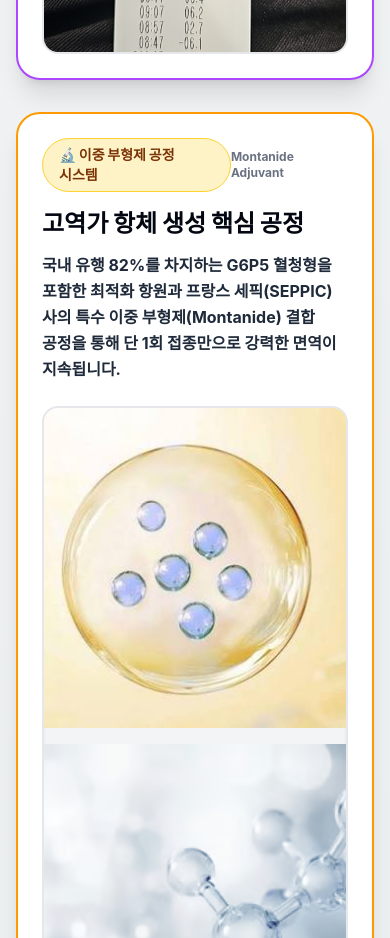
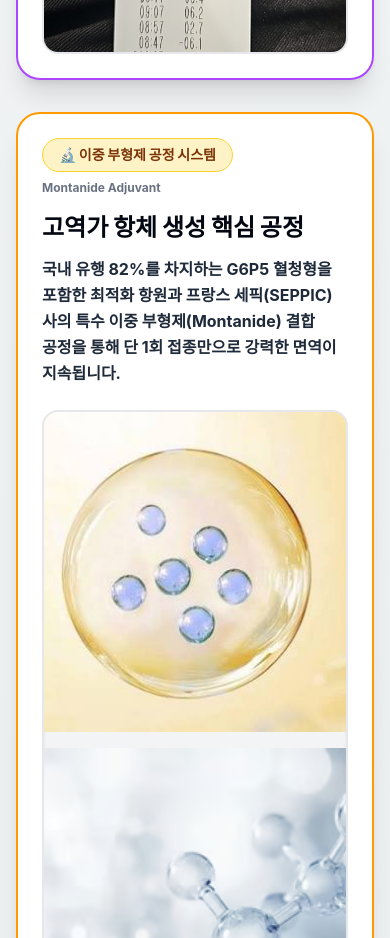
Before and after one commit to hongsoonil02-maker/rotagal, a React (Vite) app: page / in a window 390 px wide. Shown: the part 5060-5998 px from the top of the page. Built offline with nearby package versions, Linux system fonts and the light colour scheme.

Commit message:
fix: improve mobile word wrapping with non-breaking spaces and fix card4 layout

```diff
--- a/src/RotagalLanding.jsx
+++ b/src/RotagalLanding.jsx
@@ -339,11 +339,11 @@ export default function RotagalLanding() {
             {/* Card 4: Pharmagal Facility 2 & 3 */}
             <div className="bg-white p-6 sm:p-8 rounded-3xl shadow-xl border-2 border-amber-500 flex flex-col justify-between transform transition-all duration-300 hover:-translate-y-1">
               <div>
-                <div className="flex items-center justify-between mb-4">
-                  <span className="bg-amber-100 text-amber-900 font-black px-4 py-1.5 rounded-full text-sm sm:text-base border border-amber-300">
+                <div className="flex flex-col sm:flex-row items-start sm:items-center justify-between gap-2 mb-4">
+                  <span className="bg-amber-100 text-amber-900 font-black px-4 py-1.5 rounded-full text-sm sm:text-base border border-amber-300 whitespace-nowrap break-keep shrink-0">
                     {t.qualityShowcase.card4Badge}
                   </span>
-                  <span className="text-xs sm:text-sm font-bold text-gray-500">{t.qualityShowcase.card4Sub}</span>
+                  <span className="text-xs sm:text-sm font-bold text-gray-500 whitespace-nowrap break-keep shrink-0">{t.qualityShowcase.card4Sub}</span>
                 </div>
                 <h3 className="text-2xl sm:text-3xl font-black text-gray-950 mb-3 break-keep">
                   {t.qualityShowcase.card4Title}
--- a/src/translations.js
+++ b/src/translations.js
@@ -11,8 +11,8 @@ export const translations = {
       badge: "유럽 명가 Pharmagal Bio 공식 수입 백신 (EU GMP 인증 · 유럽 Virvac(버박) 보비젠 동일 오리지널)",
       bannerTitle: "★ EUROPEAN UNION GMP CERTIFIED ★",
       bannerDesc: "유럽 연합(EU) GMP 최고 등급 품질 인증 · 글로벌 동물약품 1위 Virvac(버박) '보비젠(Bovigen Scour)' 유럽 현지 100% 동일 공급 백신",
-      title1: "송아지 폐사율 감소의 핵심",
-      title2: "설사예방 3종 혼합백신 로타갈",
+      title1: "송아지 폐사율 감소의\u00A0핵심",
+      title2: "설사예방 3종 혼합백신\u00A0로타갈",
       subtitle: "한우 농가의 든든한 파트너. 치명적인 송아지 설사병으로부터 농가의 소중한 자산과 수익을 완벽하게 지켜드립니다.",
       btnInquiry: "지역 총판 다이렉트 문의",
       btnVideo: "제품 소개 영상 보기"
@@ -25,50 +25,50 @@ export const translations = {
       title: "왜 로타갈이 정답일까요?",
       subtitle: "3종 혼합백신으로 어미 소에게 접종하여 초유를 통해 강력한 면역력을 전달합니다.",
       yt1Badge: "YouTube",
-      yt1Title: "로타갈 제품 소개 및 핵심 작용 기전",
+      yt1Title: "로타갈 제품 소개 및 핵심 작용\u00A0기전",
       yt2Badge: "ORIGINAL HD",
-      yt2Title: "유럽 현지 첨단 바이오 공정 및 품질 증명"
+      yt2Title: "유럽 현지 첨단 바이오 공정 및 품질\u00A0증명"
     },
     qualityShowcase: {
       badge: "EUROPEAN UNION GMP CERTIFIED QUALITY",
-      title: "세계가 인정한 품질: 유럽 명가 파마갈 바이오",
+      title: "세계가 인정한 품질: 유럽 명가 파마갈\u00A0바이오",
       subtitle: "로타갈(Rotagal)은 세계적 동물약품 브랜드 Virvac(버박)이 유럽 전역에 공급하는 '보비젠(Bovigen Scour)'과 100% 동일한 글로벌 오리지널 프리미엄 백신입니다. 까다로운 유럽 연합 EU GMP 인증 및 대한민국 농림축산검역본부 국가출하승인검정 면제를 획득한 완벽한 품질을 자랑합니다.",
       card1Badge: "🏆 국가검역본부 공식 인증",
       card1Sub: "정부 검정 면제 승인",
-      card1Title: "국가출하승인검정 면제 인정서",
+      card1Title: "국가출하승인검정 면제\u00A0인정서",
       card1Desc: "매 생산 배치(Batch)마다 유럽 연합의 가장 엄격한 GMP 품질 검증을 완벽히 통과하므로, 대한민국 농림축산검역본부로부터 국가출하승인검정을 면제받은 최고 신뢰도의 오리지널 백신입니다.",
       card2Badge: "❄️ 완벽 콜드체인 시스템",
       card2Sub: "2℃~8℃ 정온 유지",
-      card2Title: "유럽 직수입 첨단 정온 보관 시스템",
+      card2Title: "유럽 직수입 첨단 정온 보관\u00A0시스템",
       card2Desc: "유럽 슬로바키아 현지 제조소에서부터 대한민국 농가까지 2℃~8℃의 완벽한 콜드체인 시스템으로 직수입됩니다. 제조일로부터 24개월(유럽 현지 36개월)의 넉넉한 유통기한으로 안정적인 재고 관리가 가능합니다.",
       card2Img1: "첨단 정온 보관",
       card2Img2: "유럽 현지 제조소 인증",
       card3Badge: "🏭 유럽 현지 연구·제조소",
       card3Sub: "Pharmagal Bio s.r.o.",
-      card3Title: "유럽 동물용의약품 선도 기업 설비",
+      card3Title: "유럽 동물용의약품 선도 기업\u00A0설비",
       card3Desc: "슬로바키아 니트라(Nitra)에 위치한 파마갈 바이오 연구소는 최첨단 바이오 리액터와 항원 정제 기술을 보유한 유럽 글로벌 백신 명가로, 전 세계에 프리미엄 백신을 공급하고 있습니다.",
-      card4Badge: "🔬 이중 부형제 공정 시스템",
+      card4Badge: "🔬 이중 부형제 공정\u00A0시스템",
       card4Sub: "Montanide Adjuvant",
-      card4Title: "고역가 항체 생성 핵심 공정",
+      card4Title: "고역가 항체 생성 핵심\u00A0공정",
       card4Desc: "국내 유행 82%를 차지하는 G6P5 혈청형을 포함한 최적화 항원과 프랑스 세픽(SEPPIC)사의 특수 이중 부형제(Montanide) 결합 공정을 통해 단 1회 접종만으로 강력한 면역이 지속됩니다."
     },
     infographic: {
-      topBadge: "송아지 자산 보호를 위한 원샷 백신 솔루션",
+      topBadge: "송아지 자산 보호를 위한 원샷 백신\u00A0솔루션",
       title1: "로타갈",
       title2: "(Rotagal)",
-      title3: "핵심 방어 메커니즘",
+      title3: "핵심 방어\u00A0메커니즘",
       subtitle: "송아지 설사병 3대 원인체(로타, 코로나, 대장균)를 단 한 번의 접종으로 완벽 차단하는 유럽 Virvac(버박) 오리지널 (EU GMP 인증) 프리미엄 백신의 작동 원리와 접종 가이드라인입니다.",
       gmpBadge: "유럽 연합(EU) GMP 공식 인증 · 글로벌 1위 Virvac(버박) 보비젠 동일 오리지널 백신",
       sec1Badge: "'로타갈'이란?",
       sec1Sub: "3종 혼합 프리미엄",
-      sec1Title: "송아지 설사병 3대 원인체 완벽 차단",
+      sec1Title: "송아지 설사병 3대 원인체 완벽\u00A0차단",
       rotaName: "Rotavirus",
       rotaDesc: "로타바이러스 G6P1, G6P5",
       coronaName: "Coronavirus",
       coronaDesc: "Corona C-197KWD20",
       coliName: "E. coli K99",
       coliDesc: "대장균 K99 F5 항원",
-      mechTitle: "초유를 통한 항체 전달 메커니즘",
+      mechTitle: "초유를 통한 항체 전달\u00A0메커니즘",
       step1Title: "🐄 임신우 접종",
       step1Desc: "어미 소 일괄 접종",
       step2Title: "🍼 초유 항체 전달",
@@ -78,19 +78,19 @@ export const translations = {
       mechDuration: "생후 1일, 5주, 12주까지 지속 방어",
       sec2Badge: "접종 프로그램",
       sec2Sub: "노동력 및 비용 절감",
-      guideBadge: "유럽 표준 권장 접종 가이드라인",
+      guideBadge: "유럽 표준 권장 접종\u00A0가이드라인",
       guideQuote1: "유럽에서는 분만전 ",
       guideQuoteHighlight: "3주~12주까지",
       guideQuote2: " 일괄 1회 접종(원샷)",
-      progStep1Title: "임신우 분만 전 일괄 접종 (원샷)",
+      progStep1Title: "임신우 분만 전 일괄 접종\u00A0(원샷)",
       progStep1Desc: "분만 예정일 전 3주에서 12주 사이의 임신 소에게 단 1회(3mL) 근육 접종하여 농가의 접종 일정 관리 편의성을 극대화합니다.",
-      progStep2Title: "초유를 통한 고역가 항체 농축",
+      progStep2Title: "초유를 통한 고역가 항체\u00A0농축",
       progStep2Desc: "어미 소의 체내에서 생성된 3대 질병 방어 면역 글로불린이 초유로 고도로 농축되어 전달 준비를 마칩니다.",
-      progStep3Title: "태어나자마자 자동 면역 형성",
+      progStep3Title: "태어나자마자 자동 면역\u00A0형성",
       progStep3Desc: "갓 태어난 송아지가 초유를 섭취함과 동시에 장관 내부에 강력한 방어벽이 형성되어 설사병 치사율을 방지합니다.",
       sec3Badge: "차별화된 G6P5 차단 효과",
       sec3Sub: "국내 발생 82% 대응",
-      sec3Title: "한국 농장에서 문제되는 G6P5 혈청형 완벽 방어",
+      sec3Title: "한국 농장에서 문제되는 G6P5 혈청형 완벽\u00A0방어",
       colHeader1: "구분 항목",
       colHeader2: "로타갈",
       colHeader3: "경쟁 백신",
@@ -139,19 +139,19 @@ export const translations = {
       ctaBtn: "로타갈 원샷 백신 다이렉트 상담 신청"
     },
     features: {
-      title: "로타갈(보비젠)의 독보적 장점",
-      subtitle: "타사 제품과 비교할 수 없는 프리미엄 백신의 품질",
-      item1Title: "EU GMP 프리미엄 품질",
+      title: "로타갈(보비젠)의 독보적\u00A0장점",
+      subtitle: "타사 제품과 비교할 수 없는 프리미엄 백신의\u00A0품질",
+      item1Title: "EU GMP 프리미엄\u00A0품질",
       item1Desc: "까다로운 유럽의 품질 관리 기준(EU GMP)을 통과한 오리지널 백신으로 한 차원 높은 안전성과 신뢰성을 보장합니다. 세계가 인정한 3대 원인체 통합 방어 솔루션입니다.",
-      item2Title: "탁월한 교차면역 및 고역가",
+      item2Title: "탁월한 교차면역 및\u00A0고역가",
       item2Desc: "국내 발생 82%를 차지하는 G6P5 및 G6P1 로타바이러스에 방어효과가 탁월하며, 대장균(E. coli K99 F5)과 코로나(Corona C-197KWD20 고급 항체 타이터) 예방을 강력하게 지원합니다.",
-      item3Title: "길고 여유로운 유통기한",
+      item3Title: "길고 여유로운\u00A0유통기한",
       item3Desc: "제조일로부터 24개월의 넉넉한 유통기한(유럽 현지 36개월)으로 농가에서 보관 및 관리가 경쟁 제품 대비 훨씬 용이하여 재고 관리 효율을 대폭 높여줍니다.",
-      item4Title: "편리한 일괄 원샷 접종",
+      item4Title: "편리한 일괄 원샷\u00A0접종",
       item4Desc: "유럽 표준 권장 가이드라인에 따라 분만전 3주~12주 사이 임신우에 1두분(3mL)을 단 1회 일괄 접종(원샷)합니다. 번거로운 다회 접종을 없애 노동력과 관리 비용을 획기적으로 줄여줍니다."
     },
     reviews: {
-      title: "전국 농장주님들의 생생한 후기",
+      title: "전국 농장주님들의 생생한\u00A0후기",
       subtitle: "이미 많은 농가에서 로타갈의 효과를 경험하고 계십니다",
       items: [
         { text: "로타갈 3종 혼합백신으로 바꾸고 나서 송아지 설사병 걱정이 싹 사라졌습니다. 백신 하나 바꿨을 뿐인데 농장 운영이 훨씬 수월해요!", author: "충남 천안 농장주님" },
@@ -160,7 +160,7 @@ export const translations = {
       ]
     },
     contact: {
-      title: "전국 도별 총판 안내",
+      title: "전국 도별 총판\u00A0안내",
       subtitle: "가까운 지역의 총판으로 연락하시면 더욱 빠르고 친절하게 안내받으실 수 있습니다.",
       scrollNotice: "👆 표를 좌우로 스크롤하여 전체 총판 연락처를 확인하세요",
       thRegion: "지역",
```
